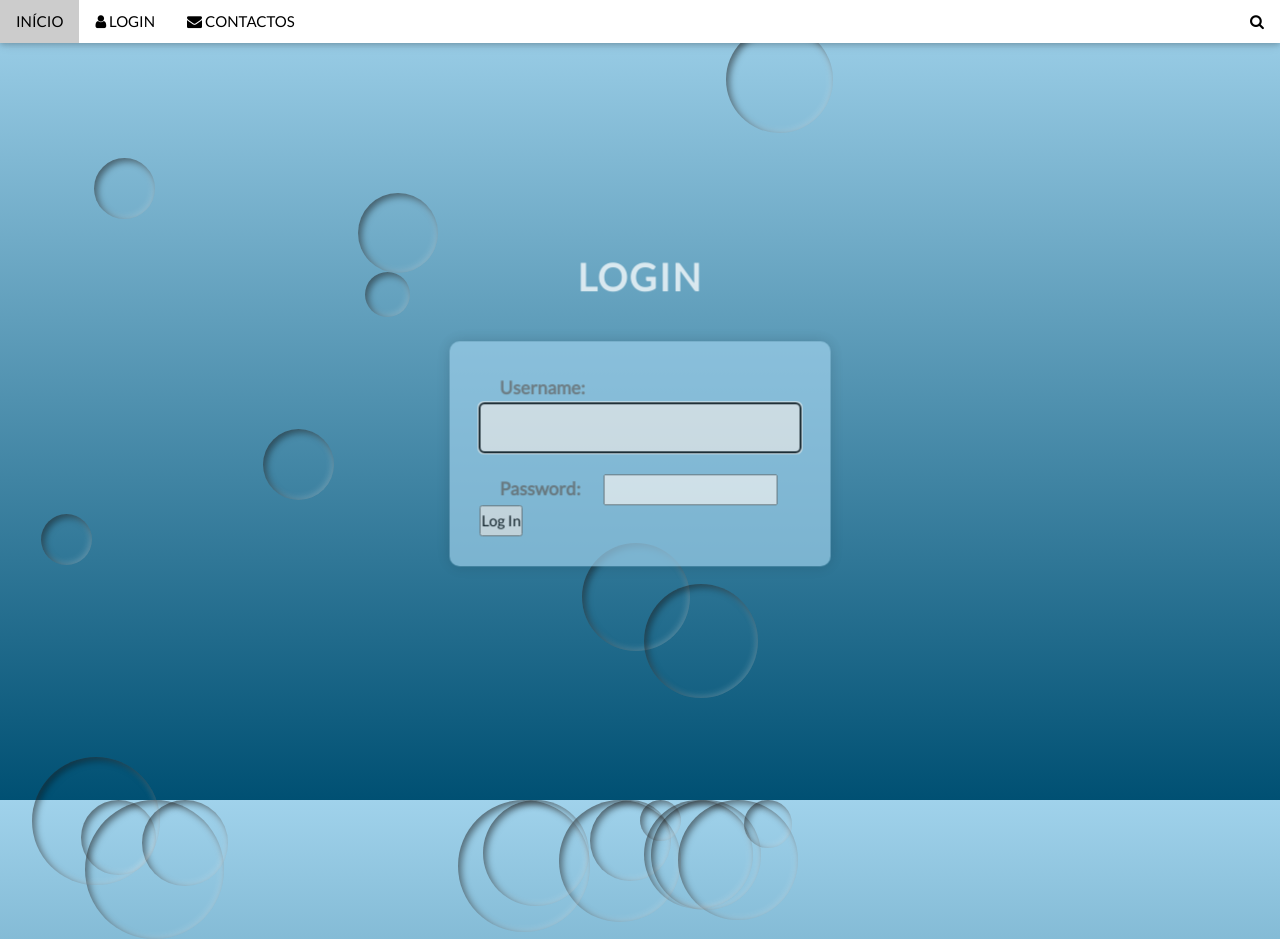
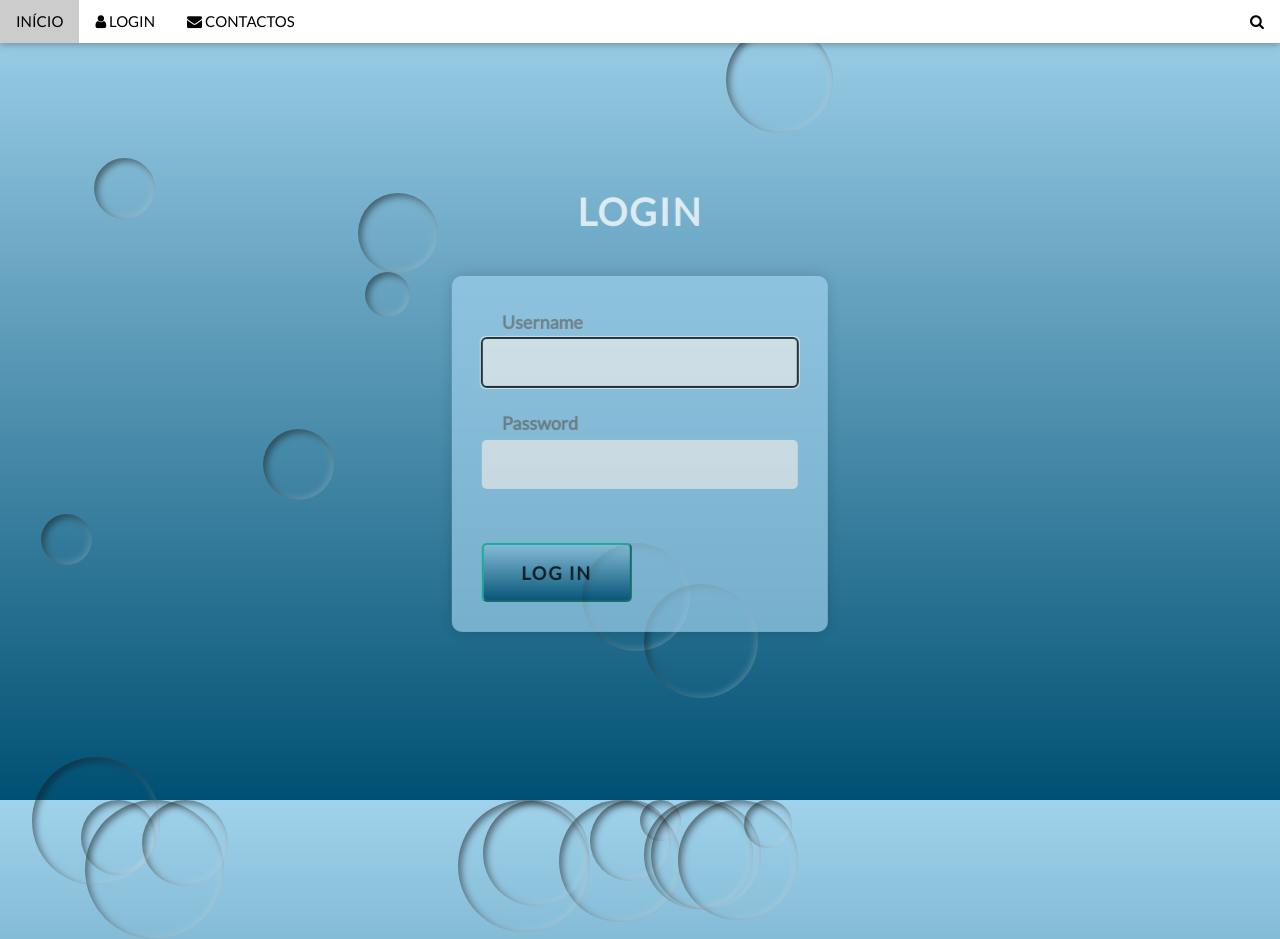
Before and after one commit to Nunomatos7/PECI, a Django app: page /auth/login/ in a window 1280 px wide. Run offline with Django 3.2, Linux system fonts and the light colour scheme.

Commit message:
login done

```diff
--- a/app/templates/registration/login.html
+++ b/app/templates/registration/login.html
@@ -45,8 +45,21 @@
 
     <div class="row">
       <div class="col-md-4 mb-3">
-        {{ form.as_p }}
-        <button type="submit">Log In</button>
+        <label for="username">Username</label>
+        {{ form.username }}
+      </div>
+    </div>
+    <div class="row">
+      <div class="col-md-4 mb-3">
+        <label for="password">Password</label>
+        {{ form.password }}
+      </div>
+    </div>
+    <br><br>
+    <div class="row">
+        <div class="text-center">
+          <button type="submit" class="btn btn-primary mt-4">Log In</button>
+        </div>
       </div>
     </div>
 
@@ -157,6 +170,7 @@ span {
   }
 
   input[type="text"],
+  input[type="password"],
   input[type="number"] {
     background-color: #f5f5f5;
     border-radius: 5px;
@@ -172,7 +186,7 @@ span {
   }
 
   .btn-primary {
-    background-color: #000000;
+    background-color: #1abc9c;
     border-color: #1abc9c;
     padding: 0.5rem 2.5rem;
     border-radius: 5px;
@@ -181,6 +195,7 @@ span {
     text-transform: uppercase;
     letter-spacing: 2px;
     font-weight: 600;
+    background: linear-gradient(to bottom, #a0d2eb, #005073);
   }
 
   .btn-primary:hover {
@@ -217,6 +232,7 @@ span {
     }
 
     input[type="text"],
+    input[type="password"],
     input[type="number"] {
       padding: 0.75rem;
     }
@@ -237,6 +253,7 @@ span {
     }
 
     input[type="text"],
+    input[type="password"],
     input[type="number"] {
       padding: 0.5rem;
       font-size: 0.9rem;
```
